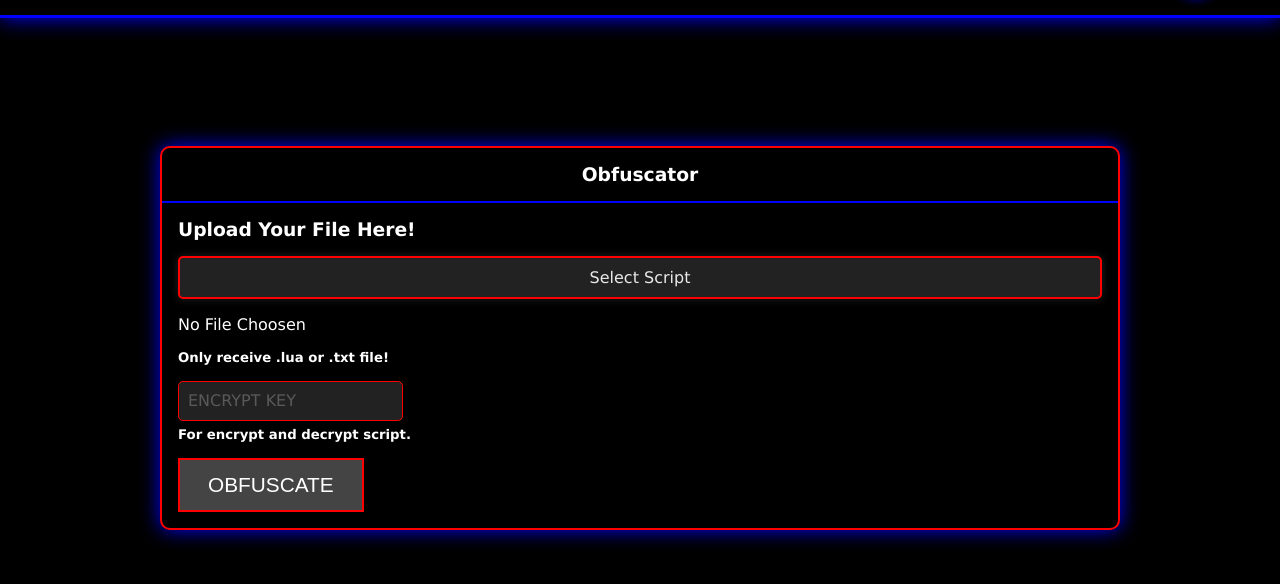
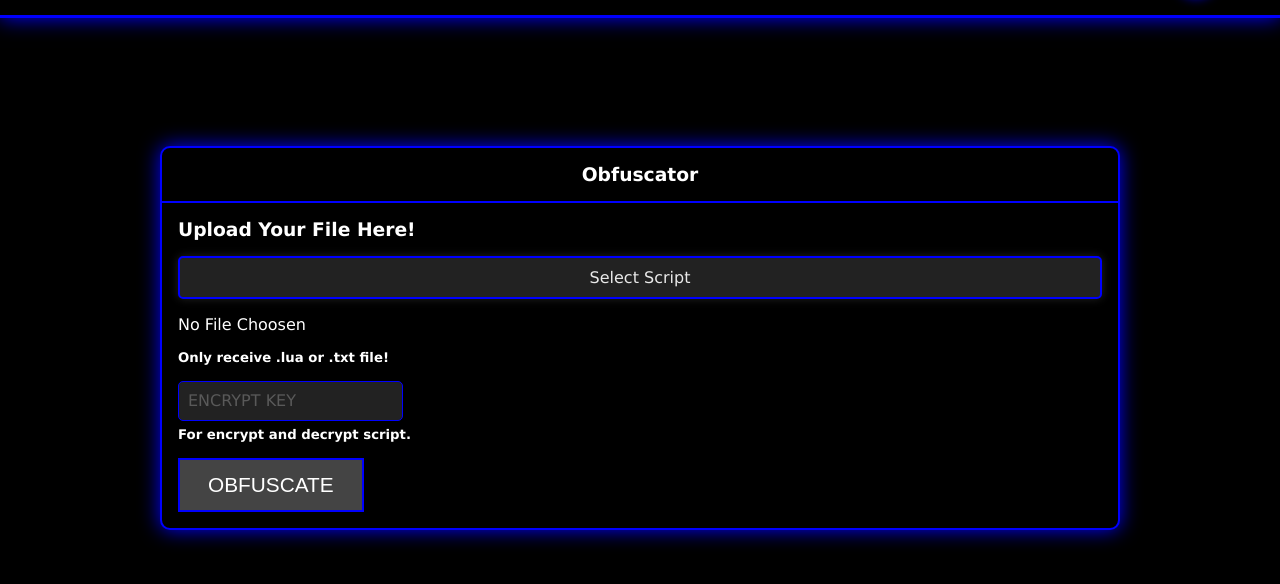
Before and after one commit to NotGivinFuck/NotGivinFuck.github.io, a plain HTML site: page index.html in a window 1280 px wide. Shown: the part 62-646 px from the top of the page. Drawn offline with Linux system fonts and the light colour scheme.

Commit message:
Update index.html

```diff
--- a/index.html
+++ b/index.html
@@ -150,7 +150,7 @@
         width: 100%;
         position: relative;
         background-color: rgba(0, 0, 0);
-        border: 2px solid rgba(255, 0, 0);
+        border: 2px solid rgba(0, 0, 255);
         border-radius: 10px;
         box-shadow: 0 0 20px#0000FF;
         animation: popup 1s cubic-bezier(0.175, 0.885, 0.32, 1.275) 1 normal
@@ -200,7 +200,7 @@
         padding: 10px;
         box-shadow: 0 0 10px #222;
         transition: 0.2s ease-in-out;
-        border: 2px solid rgba(255, 0, 0);
+        border: 2px solid rgba(0, 0, 255);
       }
 
       .filescript #num-of-files {
@@ -231,7 +231,7 @@
       .inputBox input {
         width: 90%;
         padding: 10px;
-        border: 1px solid rgba(255, 0, 0);
+        border: 1px solid rgba(0, 0, 255);
         background: rgba(68, 68, 68, 0.5);
         border-radius: 5px;
         font-size: 1em;
@@ -275,7 +275,7 @@
         font-weight: 500;
         font-size: 1.3em;
         position: relative;
-        background: rgba(255, 0, 0);
+        background: rgba(0, 0, 255);
         padding: 15px 30px;
         transition: 0.5s;
       }
```
